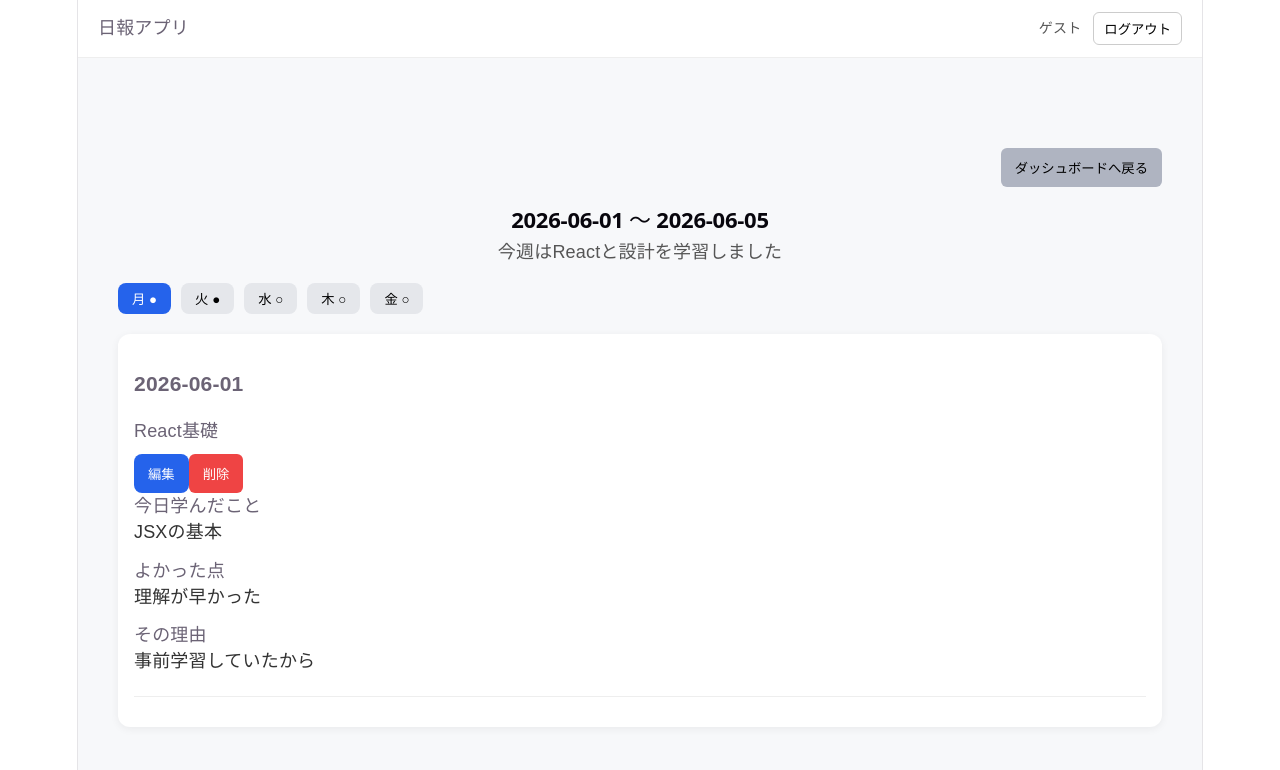
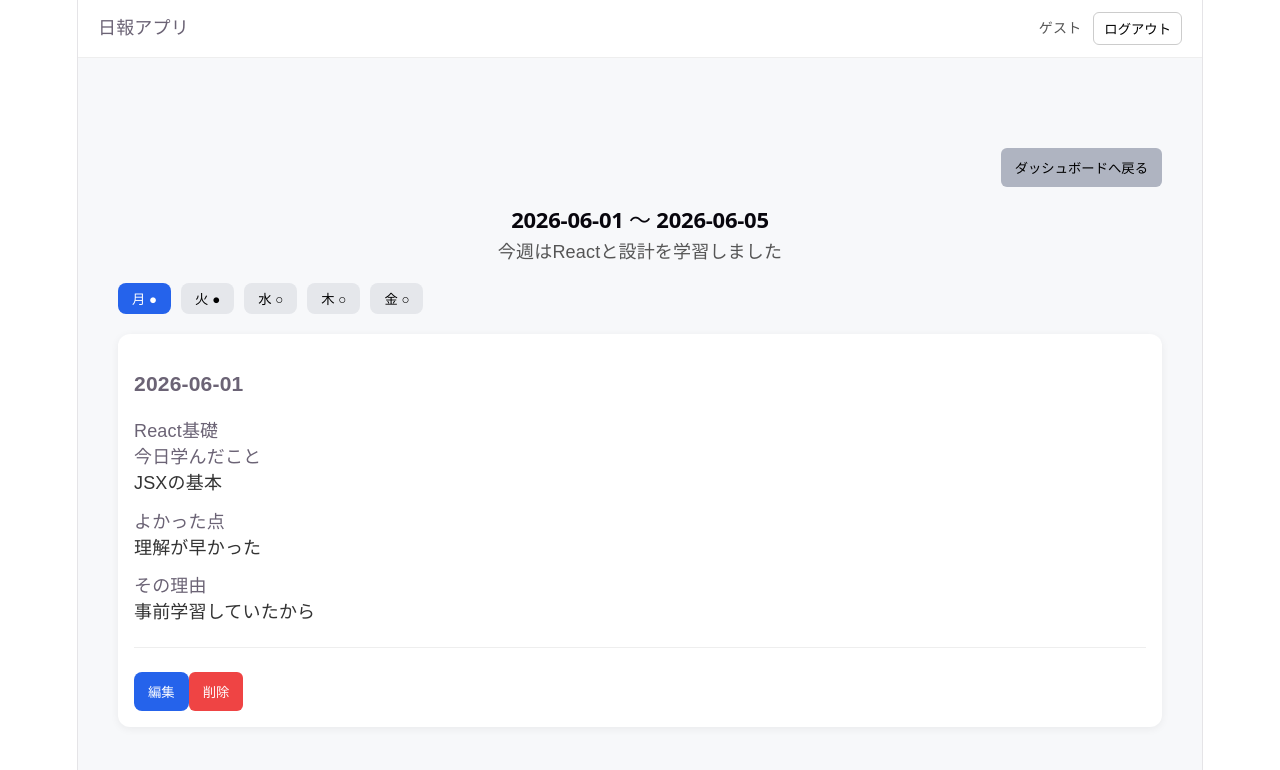
Before and after one commit to tokoMatsubara/Nippo_group7, a React app in the folder frontend/: page /daily-list in a window 1280 px wide. Shown: the top 770 px of the page. Built offline with nearby package versions, Linux system fonts and the light colour scheme; the HTML template or start-up script is replaced by a standard one.

Commit message:
編集削除ボタンの場所を下へ移動

```diff
--- a/frontend/src/pages/DailyList.jsx
+++ b/frontend/src/pages/DailyList.jsx
@@ -94,16 +94,6 @@ export default function DailyList() {
                             {selectedDaily.daily_summary_content}
                         </p>
 
-                        {/* 共通ボタン化 */}
-                        <div className="actions">
-                            <button className="primaryButton">
-                                編集
-                            </button>
-
-                            <button className="dangerButton">
-                                削除
-                            </button>
-                        </div>
 
                         {/* 詳細 */}
                         <div className="section">
@@ -119,6 +109,17 @@ export default function DailyList() {
                                 </div>
                             ))}
                         </div>
+
+                        {/* 共通ボタン化 */}
+                        <div className="actions">
+                            <button className="primaryButton">
+                                編集
+                            </button>
+
+                            <button className="dangerButton">
+                                削除
+                            </button>
+                        </div>
                     </>
                 )}
             </div>
```
